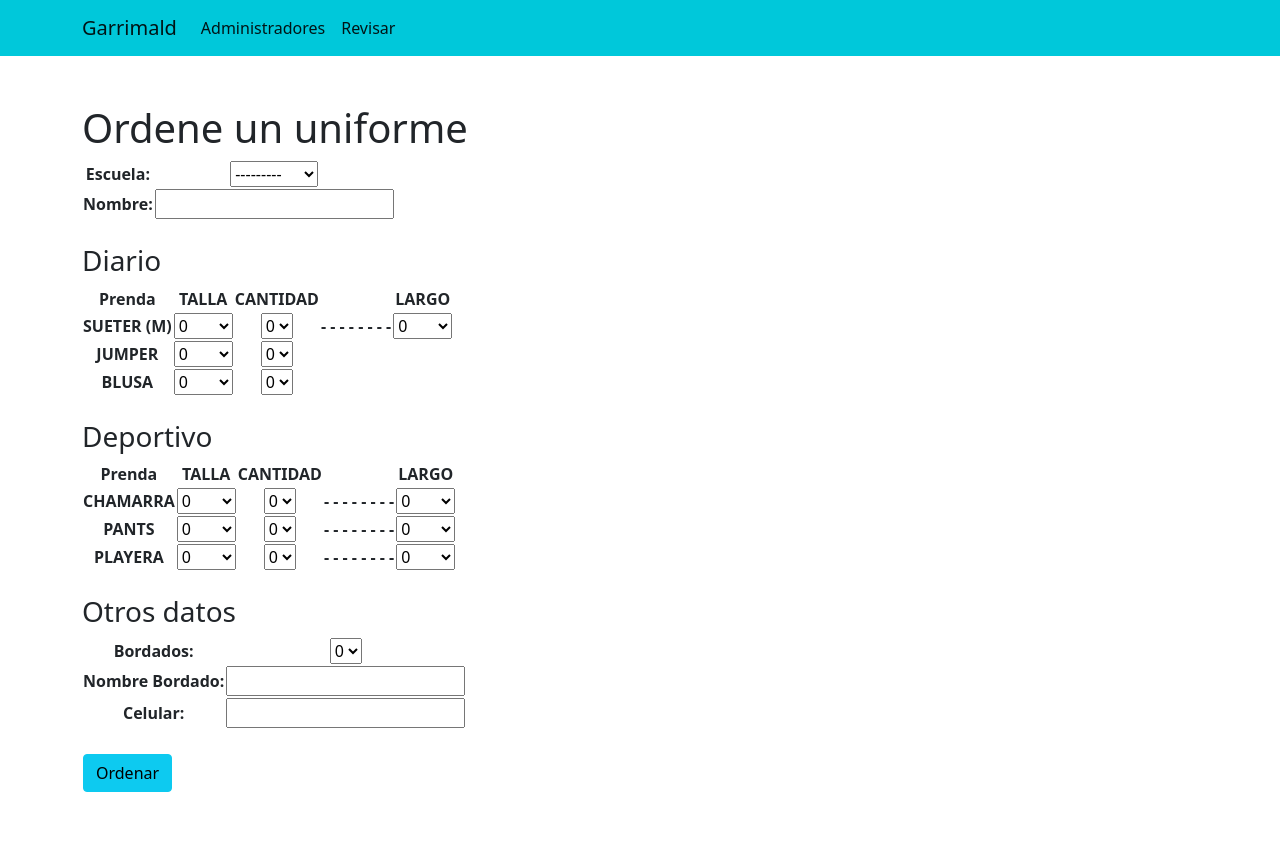
After one commit to donaldo-garrido/GarrimaldWebPage, a Django app: page /ordenarMujer in a window 1280 px wide. The commit adds this page. Run offline with Django 4.2, Linux system fonts and the light colour scheme; a user stored in the database is signed in; data comes from the database, SQL or seed files in the repository; lists and menus that the app fills with data are empty; some libraries are stand-ins or nearby versions.

Commit message:
Forms man-woman finished

```diff
--- a/garrimald/garrimald/urls.py
+++ b/garrimald/garrimald/urls.py
@@ -25,7 +25,9 @@ urlpatterns = [
     path('admin/', admin.site.urls),
     path('', views.home, name='home'),
     path('administradores', views.administradores, name='administradores'),
-    path('ordenar', views.ordenar, name='ordenar'),
+    path('sexo', views.sexo, name='sexo'),
+    path('ordenarMujer', views.ordenarMujer, name='ordenarMujer'),
+    path('ordenarHombre', views.ordenarHombre, name='ordenarHombre'),
     path('ver', views.ver, name='ver'),
     path('editar', views.editar, name='editar'),
     path('capital', views.capital, name='capital'),
--- a/garrimald/uniformes/forms.py
+++ b/garrimald/uniformes/forms.py
@@ -8,7 +8,19 @@ class HombreForm(forms.ModelForm):
         fields = ['escuela', 'nombre', 'chamarra', 'chamarra_largo','chamarra_cantidad',
                   'playera', 'playera_largo', 'playera_cantidad',
                   'pants', 'pants_largo', 'pants_cantidad',
-                  'sueter', 'sueter_largo', 'sueter_cantidad',
+                  'sueter_hombre', 'sueter_hombre_largo', 'sueter_hombre_cantidad',
                   'camisa', 'camisa_cantidad',
                   'pantalon', 'pantalon_cantidad',
                   'bordados', 'bordado_nombre', 'celular']
+
+class MujerForm(forms.ModelForm):
+
+    class Meta:
+        model = Pedidos
+        fields = ['escuela', 'nombre', 'chamarra', 'chamarra_largo','chamarra_cantidad',
+                  'playera', 'playera_largo', 'playera_cantidad',
+                  'pants', 'pants_largo', 'pants_cantidad',
+                  'sueter_mujer', 'sueter_mujer_largo', 'sueter_mujer_cantidad',
+                  'blusa', 'blusa_cantidad',
+                  'jumper', 'jumper_cantidad',
+                  'bordados', 'bordado_nombre', 'celular']
--- a/garrimald/uniformes/models.py
+++ b/garrimald/uniformes/models.py
@@ -65,16 +65,30 @@ class Pedidos(models.Model):
         choices=CANTIDAD,
     )
 
-    # Sueter
-    sueter = models.IntegerField(
+    # Sueter hombre
+    sueter_hombre = models.IntegerField(
         default=0,
         choices= TALLAS,
     )
-    sueter_largo = models.IntegerField(
+    sueter_hombre_largo = models.IntegerField(
         default=0,
         choices= TALLAS,
     )
-    sueter_cantidad = models.IntegerField(
+    sueter_hombre_cantidad = models.IntegerField(
+        default=0,
+        choices=CANTIDAD,
+    )
+
+    # Sueter mujer
+    sueter_mujer = models.IntegerField(
+        default=0,
+        choices= TALLAS,
+    )
+    sueter_mujer_largo = models.IntegerField(
+        default=0,
+        choices= TALLAS,
+    )
+    sueter_mujer_cantidad = models.IntegerField(
         default=0,
         choices=CANTIDAD,
     )
--- a/garrimald/uniformes/templates/uniformes/administradores.html
+++ b/garrimald/uniformes/templates/uniformes/administradores.html
@@ -13,7 +13,7 @@
         <body><h1>Bienvenido a la página de los admin</h1></body>
       </div>
       <div class="my-5 text-center container">
-        <a href="ordenar" type="button" class="btn btn-primary btn-lg btn-block">Hacer Pedido</a>
+        <a href="sexo" type="button" class="btn btn-primary btn-lg btn-block">Hacer Pedido</a>
       </div>
       <div class="my-5 text-center container">
         <a href="editar" type="button" class="btn btn-warning btn-lg">Editar Pedido</a>
--- /dev/null
+++ b/garrimald/uniformes/templates/uniformes/ordenarMujer.html
@@ -0,0 +1,234 @@
+{% extends 'uniformes/base.html' %}
+
+{% block 'body' %}
+
+<head>
+    <title>Ordenar</title>
+    <link href="https://cdn.jsdelivr.net/npm/bootstrap@5.0.1/dist/css/bootstrap.min.css" rel="stylesheet" integrity="sha384-+0n0xVW2eSR5OomGNYDnhzAbDsOXxcvSN1TPprVMTNDbiYZCxYbOOl7+AMvyTG2x" crossorigin="anonymous">
+</head>
+
+<div class="my-5 text-center container">
+    <header><title>Ordenar</title></header>
+
+    <body><h1 style="text-align: left;">Ordene un uniforme</h1></body>
+
+
+
+<form action="{% url 'ordenarMujer' %}" method="post" class="center">
+    {% csrf_token %}
+    <table>
+        <tr>
+            <th>
+                Escuela:
+            </th>
+            <th>
+                {{ uniformform.escuela }}
+            </th>
+        </tr>
+        <tr>
+            <th>
+                Nombre:
+            </th>
+            <th>
+                {{ uniformform.nombre }}
+            </th>
+        </tr>
+
+    </table>
+
+    <br>
+
+    <body><h3 style="text-align: left;">Diario</h3></body>
+
+    <table>
+        <tr>
+            <th>
+                Prenda
+            </th>
+            <th>
+                TALLA
+            </th>
+            <th>
+                CANTIDAD
+            </th>
+            <th>
+
+            </th>
+            <th>
+                LARGO
+            </th>
+        </tr>
+        <tr>
+            <th>
+                SUETER (M)
+            </th>
+            <th>
+                {{ uniformform.sueter_mujer }}
+            </th>
+            <th>
+                {{ uniformform.sueter_mujer_cantidad }}
+            </th>
+            <th>
+                - - - - - - - -
+            </th>
+            <th>
+                {{ uniformform.sueter_mujer_largo }}
+            </th>
+        </tr>
+        <tr>
+            <th>
+                JUMPER
+            </th>
+            <th>
+                {{ uniformform.jumper }}
+            </th>
+            <th>
+                {{ uniformform.jumper_cantidad }}
+            </th>
+            <th>
+
+            </th>
+            <th>
+
+            </th>
+        </tr>
+        <tr>
+            <th>
+                BLUSA
+            </th>
+            <th>
+                {{ uniformform.blusa }}
+            </th>
+            <th>
+                {{ uniformform.blusa_cantidad }}
+            </th>
+            <th>
+
+            </th>
+            <th>
+
+            </th>
+        </tr>
+
+    </table>
+
+    <br>
+
+    <body><h3 style="text-align: left;">Deportivo</h3></body>
+
+    <table>
+        <tr>
+            <th>
+                Prenda
+            </th>
+            <th>
+                TALLA
+            </th>
+            <th>
+                CANTIDAD
+            </th>
+            <th>
+
+            </th>
+            <th>
+                LARGO
+            </th>
+        </tr>
+        <tr>
+            <th>
+                CHAMARRA
+            </th>
+            <th>
+                {{ uniformform.chamarra }}
+            </th>
+            <th>
+                {{ uniformform.chamarra_cantidad }}
+            </th>
+            <th>
+                - - - - - - - -
+            </th>
+            <th>
+                {{ uniformform.chamarra_largo }}
+            </th>
+        </tr>
+        <tr>
+            <th>
+                PANTS
+            </th>
+            <th>
+                {{ uniformform.pants }}
+            </th>
+            <th>
+                {{ uniformform.pants_cantidad }}
+            </th>
+            <th>
+                - - - - - - - -
+            </th>
+            <th>
+                {{ uniformform.pants_largo }}
+            </th>
+        </tr>
+        <tr>
+            <th>
+                PLAYERA
+            </th>
+            <th>
+                {{ uniformform.playera }}
+            </th>
+            <th>
+                {{ uniformform.playera_cantidad }}
+            </th>
+            <th>
+                - - - - - - - -
+            </th>
+            <th>
+                {{ uniformform.playera_largo }}
+            </th>
+        </tr>
+
+    </table>
+
+    <br>
+
+    <body><h3 style="text-align: left;">Otros datos</h3></body>
+
+    <table>
+        <tr>
+            <th>
+                Bordados:
+            </th>
+            <th>
+                {{ uniformform.bordados }}
+            </th>
+        </tr>
+        <tr>
+            <th>
+                Nombre Bordado:
+            </th>
+            <th>
+                {{ uniformform.bordado_nombre }}
+            </th>
+        </tr>
+        <tr>
+            <th>
+                Celular:
+            </th>
+            <th>
+                {{ uniformform.celular }}
+            </th>
+        </tr>
+
+    </table>
+    <br>
+    <table>
+        <tr>
+            <th>
+                <input type="submit" class="btn btn-info" value="Ordenar">
+            </th>
+        </tr>
+    </table>
+
+</form>
+</div>
+
+{% endblock %}
--- a/garrimald/uniformes/views.py
+++ b/garrimald/uniformes/views.py
@@ -6,7 +6,7 @@ from django.contrib.auth.decorators import login_required
 from django.contrib.auth.views import LoginView, LogoutView
 
 # Importamos funciones y clases
-from .forms import HombreForm
+from .forms import HombreForm, MujerForm
 from .models import Escuela, Pedidos
 
 # -----------------------------------------------
@@ -32,11 +32,36 @@ class LogoutInterfaceView(LogoutView):
 def administradores(request):
     return render(request, 'uniformes/administradores.html')
 
+# -----------------------------------------------
+# Función para hacer filtrado de sexo del niñ@
+@login_required(login_url='login')
+def sexo(request):
+    return render(request, 'uniformes/sexo.html')
 
 # -----------------------------------------------
-# Función para ordenar un pedido
+# Función para ordenar un pedido de niño
 @login_required(login_url='login')
-def ordenar(request):
+def ordenarMujer(request):
+    filled_form = MujerForm()
+    if request.method == 'POST':
+        filled_form = MujerForm(request.POST)
+        if filled_form.is_valid():
+            created_uniform = filled_form.save()
+            created_uniform_pk = created_uniform.id
+
+            print(created_uniform_pk)
+            print(created_uniform.nombre)
+            print(created_uniform.sueter_mujer_largo)
+            #note = 'El uniforme de %s fue ordenado\nEscuela: %s \n%s Sueter T-%s \n%s Jumper T-%s \n%s Blusa T-%s \n%s Chamarra T-%s \n%s Pants T-%s \n%s Playera T-%s \nCon %sBordados'
+
+        return render(request, 'uniformes/ordenarMujer.html', {'uniformform':filled_form})
+    else: return render(request, 'uniformes/ordenarMujer.html', {'uniformform':filled_form})
+
+
+# -----------------------------------------------
+# Función para ordenar un pedido de niño
+@login_required(login_url='login')
+def ordenarHombre(request):
     filled_form = HombreForm()
     if request.method == 'POST':
         filled_form = HombreForm(request.POST)
@@ -46,24 +71,8 @@ def ordenar(request):
 
             print(created_uniform_pk)
 
-        return render(request, 'uniformes/ordenar.html', {'uniformform':filled_form})
-    else: return render(request, 'uniformes/ordenar.html', {'uniformform':filled_form})
-
-"""def ordenar(request):
-    if request.method == 'POST':
-        filled_form = Pedidos(request.POST)#, request.FILES)
-        if filled_form.is_valid():
-            created_uniform = filled_form.save()
-            created_uniform_pk = created_uniform.id
-
-            note = ' El uniforme de %s se ha registrado' %(filled_form.cleaned_data['nombre'],)
-            filled_form = Pedidos()
-        else:
-            created_uniform_pk = None
-            note = 'Pizza order has failed. Try again.'
-        return render(request, 'uniformes/ordenar.html', {'created_uniform_pk':created_uniform_pk, 'uniformform':filled_form, 'note':note})
-
-"""
+        return render(request, 'uniformes/ordenarHombre.html', {'uniformform':filled_form})
+    else: return render(request, 'uniformes/ordenarHombre.html', {'uniformform':filled_form})
 
 # -----------------------------------------------
 # Función para ver un pedido (externo)
```
Also changed, not shown: garrimald/uniformes/templates/uniformes/ordenarHombre.html (renamed from garrimald/uniformes/templates/uniformes/ordenar.html, +5 -5 lines), garrimald/uniformes/templates/uniformes/sexo.html (added, +22 -0 lines), garrimald/db.sqlite3, garrimald/uniformes/migrations/0008_rename_sueter_pedidos_sueter_hombre_and_more.py (added).
